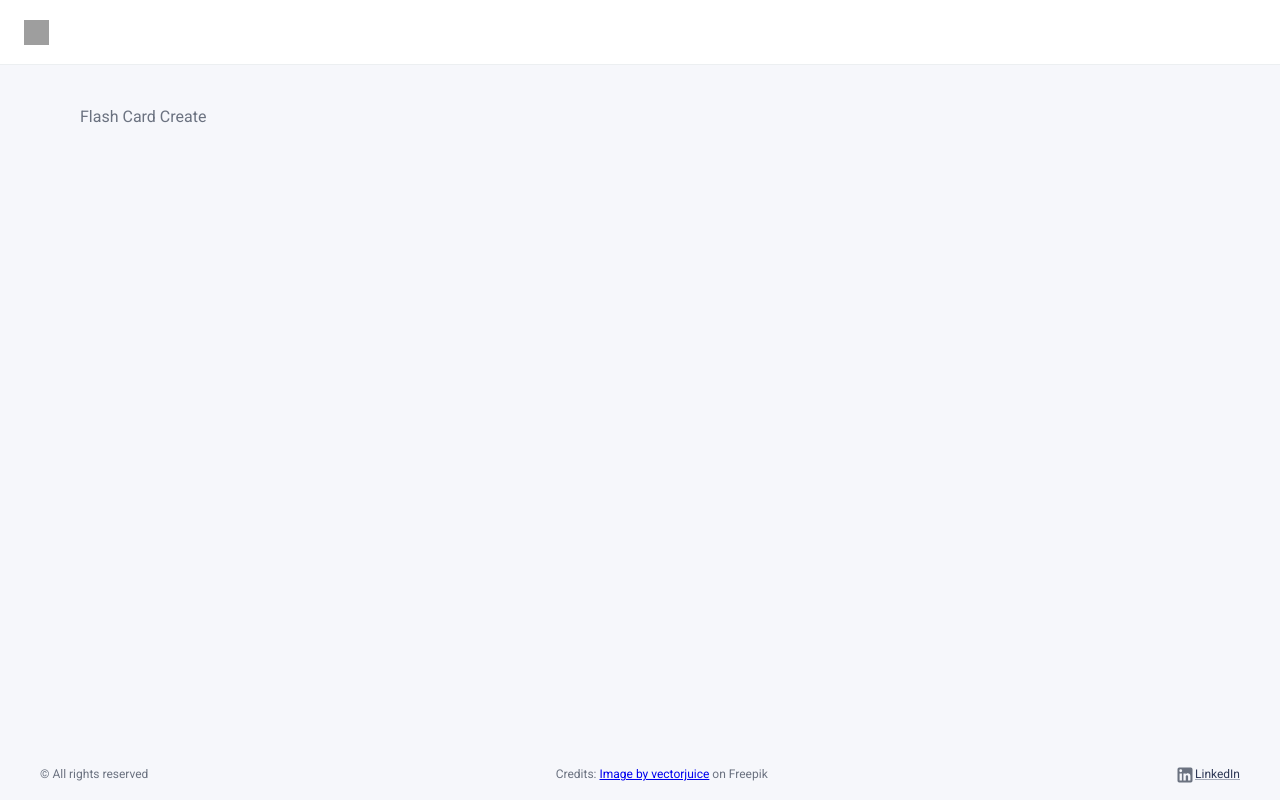
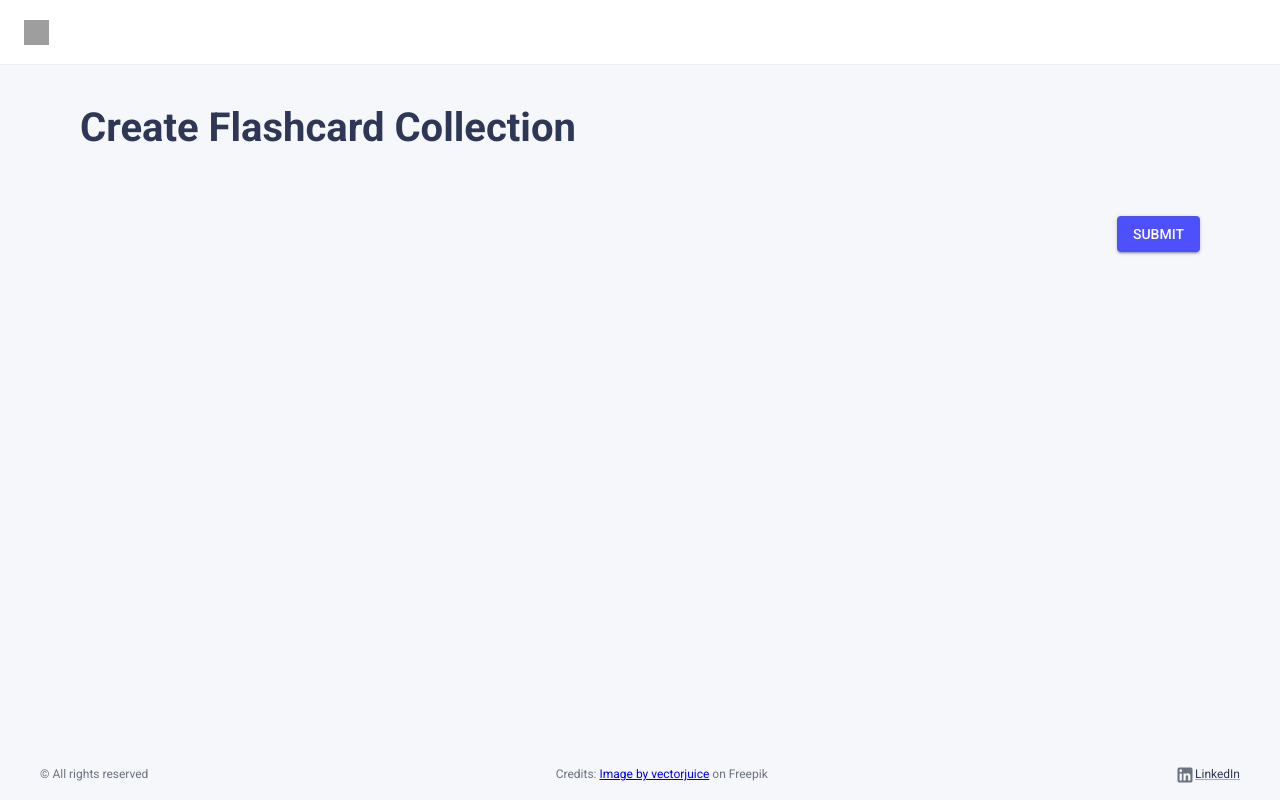
Before and after one commit to Garajluc/flashcard-app, a Next.js app: page /collection/create in a window 1280 px wide. Built offline with nearby package versions, Linux system fonts and the light colour scheme; grey boxes are pictures that could not be loaded.

Commit message:
react hook form setup

```diff
--- a/package.json
+++ b/package.json
@@ -22,6 +22,7 @@
     "react": "18.2.0",
     "react-dom": "18.2.0",
     "react-error-boundary": "4.0.10",
+    "react-hook-form": "^7.44.3",
     "uuid": "^9.0.0"
   },
   "devDependencies": {
--- a/pages/api/collection/create.ts
+++ b/pages/api/collection/create.ts
@@ -10,7 +10,10 @@ export default function handler(
   if (req.method == 'POST') {
     // This is a mock implementation of API call
     // If we would have implemented a DB connection, we would interact with DB data instead of local collections data
-    const updatedCollections = updateCollections(collections, req.body);
+    const updatedCollections = updateCollections(
+      collections,
+      JSON.parse(req.body)
+    );
     res.status(201).json(updatedCollections);
   }
 }
--- a/pages/collection/create.tsx
+++ b/pages/collection/create.tsx
@@ -1,10 +1,11 @@
+import { CreateCollection } from '@/components/collection/CreateCollection';
 import { WithWindowTitle } from '@/components/utils/WithWindowTitle';
 import { getDefaultLayout } from '@/components/utils/layout';
 
 const CreateFlashCard = () => {
   return (
     <WithWindowTitle title={'Flash Card Create'}>
-      <div>Flash Card Create</div>
+      <CreateCollection />
     </WithWindowTitle>
   );
 };
--- a/src/api/collection/CollectionService.ts
+++ b/src/api/collection/CollectionService.ts
@@ -1,10 +1,14 @@
-import type { NextApiRequest } from 'next';
-import type { Collections, FlashCard, FlashCards } from '@/data/types';
+import type {
+  Collections,
+  CollectionRequestBody,
+  FlashCards,
+  FlashCardRequestBody,
+} from '@/data/types';
 import { v4 as uuidv4 } from 'uuid';
 
 export const updateCollections = (
   collections: Collections,
-  requestBody: NextApiRequest['body']
+  requestBody: CollectionRequestBody
 ): Collections => {
   const { category_id, category_name, flashcards } = requestBody;
 
@@ -13,7 +17,7 @@ export const updateCollections = (
   }
 
   const updatedFlashcards: FlashCards = flashcards.map(
-    (flashcard: FlashCard) => ({
+    (flashcard: FlashCardRequestBody) => ({
       ...flashcard,
       id: uuidv4(),
     })
--- /dev/null
+++ b/src/components/collection/CreateCollection.tsx
@@ -0,0 +1,28 @@
+import { WithPageTitle } from '../utils/WithPageTitle';
+import { FormAdapter } from '../utils/form/FormAdapter';
+import { useCreateCollections } from './useCreateCollection';
+
+export const CreateCollection = () => {
+  const { onSubmit } = useCreateCollections();
+
+  return (
+    <FormAdapter
+      onSubmit={onSubmit}
+      initialValues={{
+        category_id: '',
+        category_name: '',
+        flashcards: [
+          {
+            category_id: '',
+            question: '',
+            answer: '',
+          },
+        ],
+      }}
+    >
+      <WithPageTitle title="Create flashcard Collection">
+        <></>
+      </WithPageTitle>
+    </FormAdapter>
+  );
+};
--- /dev/null
+++ b/src/components/collection/useCreateCollection.tsx
@@ -0,0 +1,32 @@
+import { useCallback, useContext } from 'react';
+import type { CollectionRequestBody } from '../../data/types';
+import { CollectionsContext } from '@/context/CollectionsContext';
+import { updateCollections } from '@/api/collection/CollectionService';
+import { SubmitHandler } from 'react-hook-form';
+import { useRouter } from 'next/router';
+
+type HookReturn = {
+  onSubmit: (formData: CollectionRequestBody) => void;
+};
+
+export const useCreateCollections = (): HookReturn => {
+  const router = useRouter();
+  const { collections, setCollections } = useContext(CollectionsContext);
+
+  const successCallback = useCallback(() => {
+    router.push({
+      pathname: '/',
+    });
+  }, []);
+
+  const onSubmit: SubmitHandler<CollectionRequestBody> = useCallback(
+    (formData) => {
+      const updatedCollections = updateCollections(collections, formData);
+      setCollections?.(updatedCollections);
+      successCallback();
+    },
+    []
+  );
+
+  return { onSubmit };
+};
--- a/src/components/utils/WithPageTitle.tsx
+++ b/src/components/utils/WithPageTitle.tsx
@@ -8,7 +8,10 @@ type WithPageTitleProps = {
 export const WithPageTitle = ({ children, title }: WithPageTitleProps) => {
   return (
     <>
-      <Typography variant={'h1'} sx={{ wordBreak: 'break-word' }}>
+      <Typography
+        variant={'h1'}
+        sx={{ wordBreak: 'break-word', textTransform: 'capitalize' }}
+      >
         {title}
       </Typography>
       <Box
--- /dev/null
+++ b/src/components/utils/form/FormAdapter.tsx
@@ -0,0 +1,38 @@
+import { Stack, Button, Grid } from '@mui/material';
+import { DeepPartial, FieldValues, useForm } from 'react-hook-form';
+
+interface FormAdapterProps<FormData extends FieldValues> {
+  children: React.ReactNode;
+  initialValues: DeepPartial<FormData>;
+  // validationSchema?: yup.AnyObjectSchema;
+  onSubmit: (formData: FormData) => void;
+}
+
+export const FormAdapter = <FormData extends FieldValues>({
+  children,
+  initialValues,
+  // validationSchema,
+  onSubmit,
+}: FormAdapterProps<FormData>) => {
+  // const resolver = validationSchema ? yupResolver(validationSchema) : undefined;
+  const formContext = useForm<FormData>({
+    defaultValues: initialValues,
+    // resolver,
+  });
+  const { handleSubmit } = formContext;
+  const { errors, isSubmitting, isSubmitSuccessful } = formContext.formState;
+  const hasValidationError = !!Object.keys(errors).length;
+  const disableSubmit =
+    isSubmitting || isSubmitSuccessful || hasValidationError;
+
+  return (
+    <form onSubmit={handleSubmit(onSubmit)}>
+      <Stack>{children}</Stack>
+      <Grid container justifyContent="flex-end">
+        <Button type="submit" variant="contained" disabled={disableSubmit}>
+          Submit
+        </Button>
+      </Grid>
+    </form>
+  );
+};
--- a/src/data/collections.ts
+++ b/src/data/collections.ts
@@ -2,13 +2,13 @@ import type { FlashCards, Collections } from './types';
 
 export const react_collection: FlashCards = [
   {
-    id: 1,
+    id: '1',
     category_id: 'react_js',
     question: 'Question 1',
     answer: 'Answer 1',
   },
   {
-    id: 2,
+    id: '2',
     category_id: 'react_js',
     question: 'Question 2',
     answer: 'Answer 2',
@@ -17,13 +17,13 @@ export const react_collection: FlashCards = [
 
 export const node_collection: FlashCards = [
   {
-    id: 1,
+    id: '1',
     category_id: 'node_js',
     question: 'Question 1',
     answer: 'Answer 1',
   },
   {
-    id: 2,
+    id: '2',
     category_id: 'node_js',
     question: 'Question 2',
     answer: 'Answer 2',
@@ -32,13 +32,13 @@ export const node_collection: FlashCards = [
 
 export const collections: Collections = [
   {
-    id: 1,
+    id: '1',
     category_id: 'react_js',
     category_name: 'ReactJS',
     flashcards: react_collection,
   },
   {
-    id: 2,
+    id: '2',
     category_id: 'node_js',
     category_name: 'NodeJS',
     flashcards: node_collection,
```
Also changed, not shown: src/data/types.ts (+7 -2 lines), 2 other files (tests, documents, lock files or other folders).
